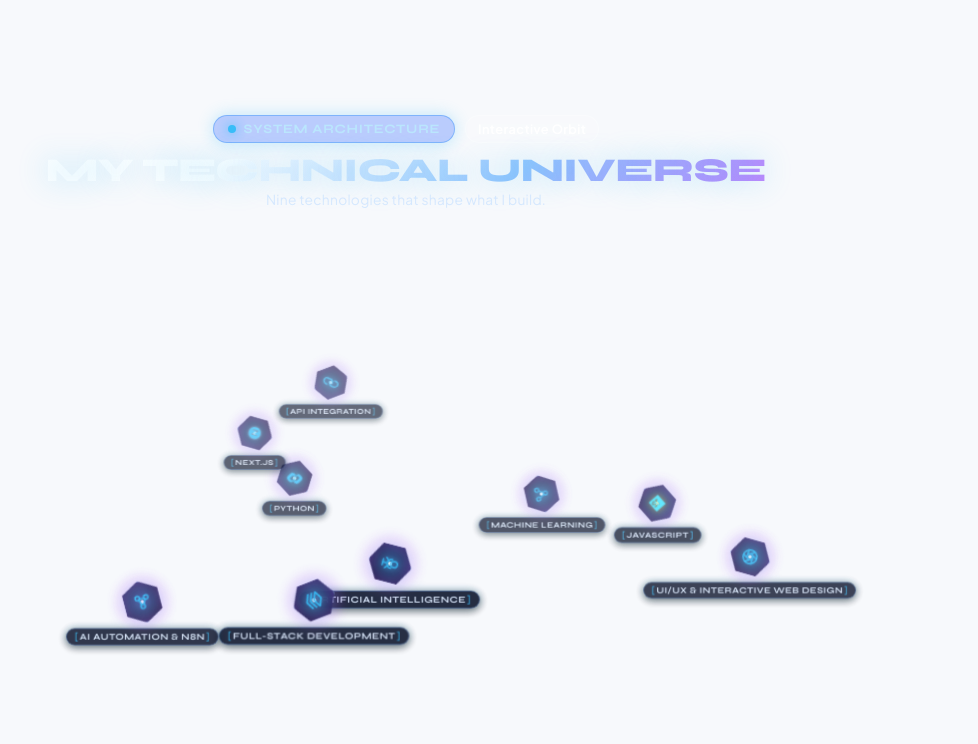
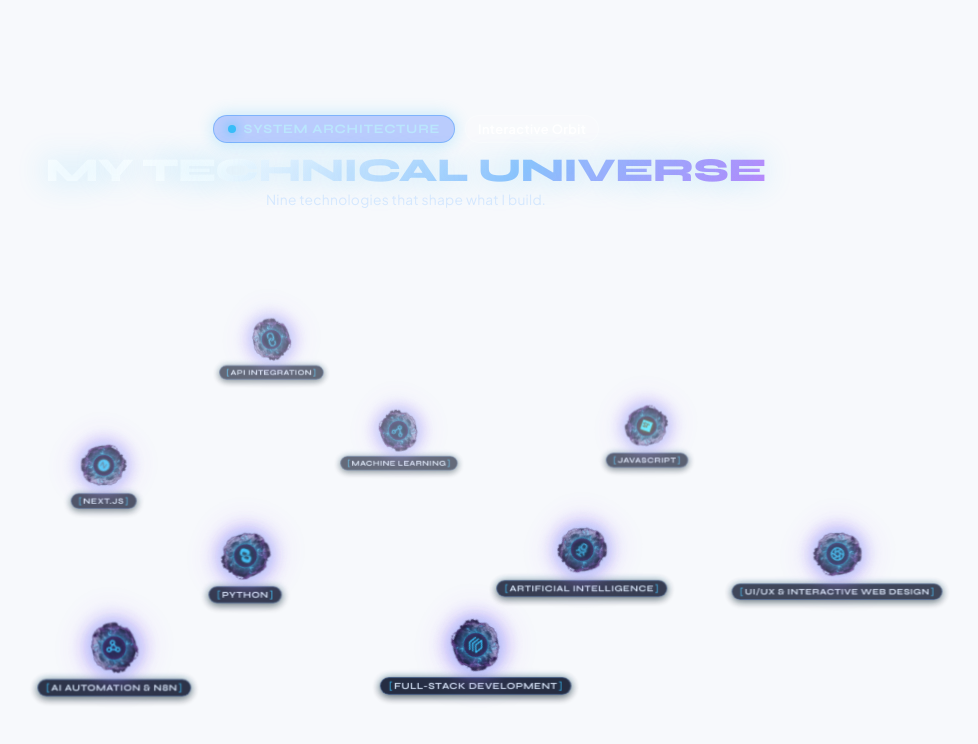
Before and after one commit to mallikarjunraopasupuleti44-ship-it/portfolio, a Next.js app: page / in a window 1280 px wide. Shown: the part 1515-2259 px from the top of the page, without its empty margins (234-1212 px from the left). Built offline with nearby package versions, Linux system fonts and the light colour scheme.

Commit message:
feat: render skills as slow-moving photorealistic asteroids with nano banana image

```diff
--- a/app/globals.css
+++ b/app/globals.css
@@ -1311,66 +1311,64 @@
         }
 
         .asteroid-mesh {
-            width: 44px;
-            height: 44px;
+            width: 54px;
+            height: 54px;
             position: relative;
             display: flex;
             align-items: center;
             justify-content: center;
-            transition: box-shadow 0.3s ease;
             will-change: transform;
         }
 
-        .asteroid-facet {
-            position: absolute;
-            inset: 0;
-            clip-path: polygon(50% 0%, 93% 25%, 93% 75%, 50% 100%, 7% 75%, 7% 25%);
-            background: linear-gradient(135deg, rgba(16, 32, 68, 0.94) 0%, rgba(6, 10, 26, 0.98) 100%);
-            border: 1.2px solid rgba(147, 197, 253, 0.65);
-            box-shadow:
-                0 0 20px rgba(56, 189, 248, 0.5),
-                0 0 35px rgba(168, 85, 247, 0.3),
-                inset 0 0 12px rgba(168, 85, 247, 0.35);
-            backdrop-filter: blur(8px);
-            -webkit-backdrop-filter: blur(8px);
-            transition: box-shadow 0.3s, border-color 0.3s;
+        .asteroid-rock-img {
+            width: 100%;
+            height: 100%;
+            object-fit: contain;
+            pointer-events: none;
+            filter: drop-shadow(0 0 10px rgba(56, 189, 248, 0.45)) drop-shadow(0 0 20px rgba(168, 85, 247, 0.3));
+            transition: filter 0.3s ease, transform 0.3s ease;
         }
 
         .asteroid-glow-ring {
             position: absolute;
             inset: -8px;
             border-radius: 50%;
-            background: radial-gradient(circle, rgba(56, 189, 248, 0.5) 0%, rgba(168, 85, 247, 0.3) 50%, transparent 72%);
+            background: radial-gradient(circle, rgba(56, 189, 248, 0.45) 0%, rgba(168, 85, 247, 0.25) 50%, transparent 72%);
             filter: blur(5px);
             pointer-events: none;
-            opacity: 0.85;
+            opacity: 0.8;
             transition: opacity 0.3s, transform 0.3s;
-            animation: starHaloTwinkle 4s ease-in-out infinite alternate;
+            animation: starHaloTwinkle 5s ease-in-out infinite alternate;
         }
 
         @keyframes starHaloTwinkle {
-            0% { transform: scale(0.95); opacity: 0.7; }
+            0% { transform: scale(0.95); opacity: 0.65; }
             100% { transform: scale(1.1); opacity: 0.95; }
         }
 
-        .asteroid-core-light {
+        .asteroid-energy-core {
             position: absolute;
-            width: 4px;
-            height: 4px;
+            width: 26px;
+            height: 26px;
             border-radius: 50%;
-            background: #ffffff;
-            box-shadow: 0 0 8px #38bdf8, 0 0 14px #a855f7;
-            pointer-events: none;
+            background: radial-gradient(circle, rgba(14, 28, 64, 0.88) 0%, rgba(6, 10, 26, 0.94) 100%);
+            border: 1.2px solid rgba(56, 189, 248, 0.65);
+            box-shadow: 0 0 10px rgba(56, 189, 248, 0.6), inset 0 0 6px rgba(168, 85, 247, 0.5);
+            display: flex;
+            align-items: center;
+            justify-content: center;
+            z-index: 3;
+            transition: all 0.3s ease;
         }
 
         .asteroid-icon-wrap {
             position: relative;
-            z-index: 2;
+            z-index: 4;
             display: flex;
             align-items: center;
             justify-content: center;
             color: #38bdf8;
-            filter: drop-shadow(0 0 4px rgba(56, 189, 248, 0.6));
+            filter: drop-shadow(0 0 4px rgba(56, 189, 248, 0.7));
             transition: color 0.3s ease, filter 0.3s ease;
         }
 
@@ -1480,15 +1478,20 @@
         .skill-asteroid:hover .asteroid-glow-ring,
         .skill-asteroid.active .asteroid-glow-ring {
             opacity: 1;
-            transform: scale(1.15);
-        }
-
-        .skill-asteroid:hover .asteroid-facet,
-        .skill-asteroid.active .asteroid-facet {
-            border-color: rgba(56, 189, 248, 0.95);
-            box-shadow:
-                0 0 25px rgba(56, 189, 248, 0.85),
-                inset 0 0 16px rgba(168, 85, 247, 0.5);
+            transform: scale(1.2);
+        }
+
+        .skill-asteroid:hover .asteroid-rock-img,
+        .skill-asteroid.active .asteroid-rock-img {
+            filter: drop-shadow(0 0 16px rgba(56, 189, 248, 0.9)) drop-shadow(0 0 28px rgba(168, 85, 247, 0.75)) brightness(1.2);
+            transform: scale(1.08);
+        }
+
+        .skill-asteroid:hover .asteroid-energy-core,
+        .skill-asteroid.active .asteroid-energy-core {
+            border-color: rgba(56, 189, 248, 1);
+            box-shadow: 0 0 16px rgba(56, 189, 248, 0.95), inset 0 0 8px rgba(168, 85, 247, 0.8);
+            transform: scale(1.08);
         }
 
         .skill-asteroid:hover .asteroid-icon-wrap,
--- a/app/page.tsx
+++ b/app/page.tsx
@@ -513,14 +513,14 @@
 
         const asteroidEls = Array.from(document.querySelectorAll('.skill-asteroid')) as HTMLElement[];
 
-        // Speeds matching spec:
-        // INNER: 22s revolution = 2*PI / 22 = 0.2855 rad/s
-        // MIDDLE: 32s revolution = 2*PI / 32 = 0.1963 rad/s
-        // OUTER: 45s revolution = 2*PI / 45 = 0.1396 rad/s
+        // Speeds: Graceful, slightly slow cosmic drift
+        // INNER: ~78s revolution = 0.080 rad/s
+        // MIDDLE: ~120s revolution = 0.052 rad/s
+        // OUTER: ~180s revolution = 0.035 rad/s
         const orbitConfig = {
-            inner:  { rx: 145, ry: 54,  speed: 0.2855, baseAngle: 0 },
-            middle: { rx: 250, ry: 94,  speed: 0.1963, baseAngle: Math.PI / 4 },
-            outer:  { rx: 360, ry: 136, speed: 0.1396, baseAngle: Math.PI / 2 }
+            inner:  { rx: 195, ry: 85,  speed: 0.080, baseAngle: 0 },
+            middle: { rx: 320, ry: 135, speed: 0.052, baseAngle: Math.PI / 3 },
+            outer:  { rx: 440, ry: 185, speed: 0.035, baseAngle: (2 * Math.PI) / 3 }
         };
 
         const orbitCounts: Record<string, number> = { inner: 0, middle: 0, outer: 0 };
@@ -531,8 +531,8 @@
             const index = orbitCounts[orbitType]++;
             const angle = cfg.baseAngle + (index * (Math.PI * 2 / 3));
 
-            // Self-rotation speed: 20s to 35s per full 360deg
-            const rotDuration = 20 + (i % 4) * 4;
+            // Self-rotation speed: slow 60s to 105s tumbling per full 360deg
+            const rotDuration = 60 + (i % 4) * 15;
             const rotDir = (i % 2 === 0) ? 1 : -1;
             const meshRotSpeed = (360 / rotDuration) * rotDir;
 
@@ -1006,15 +1006,16 @@
                 <div class="universe-pic-frame" id="universePicFrame">
                     <!-- Orbit Stage (3D Coordinate Space centered at 0,0) -->
                     <div class="orbit-stage" id="orbitStage">
-                        <!-- 9 Skill Stars Floating in the Universe -->
+                        <!-- 9 Skill Asteroids Floating in the Universe -->
                         <!-- 1. Artificial Intelligence (Inner Orbit) -->
                         <div class="skill-asteroid" data-skill="ai" data-orbit="inner" role="button" tabindex="0" aria-label="Artificial Intelligence">
                             <div class="asteroid-mesh">
-                                <div class="asteroid-facet"></div>
+                                <img src="/asteroid.png" alt="Asteroid" class="asteroid-rock-img" />
                                 <div class="asteroid-glow-ring"></div>
-                                <div class="asteroid-core-light"></div>
+                                <div class="asteroid-energy-core">
                                     <div class="asteroid-icon-wrap icon-neural-pulse">
-                                    <svg viewBox="0 0 24 24" fill="none" stroke="currentColor" stroke-width="2" stroke-linecap="round" stroke-linejoin="round" width="18" height="18"><path d="M12 2a4 4 0 0 1 4 4v1a4 4 0 0 1-4 4 4 4 0 0 1-4-4V6a4 4 0 0 1 4-4z"/><path d="M18 10a6 6 0 0 1-12 0"/><line x1="12" y1="18" x2="12" y2="22"/><line x1="8" y1="22" x2="16" y2="22"/><path d="M9 14l-4 4"/><path d="M15 14l4 4"/></svg>
+                                        <svg viewBox="0 0 24 24" fill="none" stroke="currentColor" stroke-width="2" stroke-linecap="round" stroke-linejoin="round" width="16" height="16"><path d="M12 2a4 4 0 0 1 4 4v1a4 4 0 0 1-4 4 4 4 0 0 1-4-4V6a4 4 0 0 1 4-4z"/><path d="M18 10a6 6 0 0 1-12 0"/><line x1="12" y1="18" x2="12" y2="22"/><line x1="8" y1="22" x2="16" y2="22"/><path d="M9 14l-4 4"/><path d="M15 14l4 4"/></svg>
+                                    </div>
                                 </div>
                             </div>
                             <div class="asteroid-label font-heading"><span class="label-bracket">[</span><span>Artificial Intelligence</span><span class="label-bracket">]</span></div>
@@ -1028,11 +1029,12 @@
                         <!-- 2. Python (Inner Orbit) -->
                         <div class="skill-asteroid" data-skill="python" data-orbit="inner" role="button" tabindex="0" aria-label="Python">
                             <div class="asteroid-mesh">
-                                <div class="asteroid-facet"></div>
+                                <img src="/asteroid.png" alt="Asteroid" class="asteroid-rock-img" />
                                 <div class="asteroid-glow-ring"></div>
-                                <div class="asteroid-core-light"></div>
+                                <div class="asteroid-energy-core">
                                     <div class="asteroid-icon-wrap icon-glow-pulse">
-                                    <svg viewBox="0 0 24 24" fill="currentColor" width="18" height="18"><path d="M12 2c2.76 0 5 2.24 5 5v2h-4V8a1 1 0 0 0-1-1H7a1 1 0 0 0-1 1v3a1 1 0 0 0 1 1h5v2H7a5 5 0 0 1-5-5V7a5 5 0 0 1 5-5h5zm0 20c-2.76 0-5-2.24-5-5v-2h4v1a1 1 0 0 0 1 1h5a1 1 0 0 0 1-1v-3a1 1 0 0 0-1-1h-5v-2h5a5 5 0 0 1 5 5v2a5 5 0 0 1-5 5h-5z"/></svg>
+                                        <svg viewBox="0 0 24 24" fill="currentColor" width="16" height="16"><path d="M12 2c2.76 0 5 2.24 5 5v2h-4V8a1 1 0 0 0-1-1H7a1 1 0 0 0-1 1v3a1 1 0 0 0 1 1h5v2H7a5 5 0 0 1-5-5V7a5 5 0 0 1 5-5h5zm0 20c-2.76 0-5-2.24-5-5v-2h4v1a1 1 0 0 0 1 1h5a1 1 0 0 0 1-1v-3a1 1 0 0 0-1-1h-5v-2h5a5 5 0 0 1 5 5v2a5 5 0 0 1-5 5h-5z"/></svg>
+                                    </div>
                                 </div>
                             </div>
                             <div class="asteroid-label font-heading"><span class="label-bracket">[</span><span>Python</span><span class="label-bracket">]</span></div>
@@ -1046,11 +1048,12 @@
                         <!-- 3. Machine Learning (Inner Orbit) -->
                         <div class="skill-asteroid" data-skill="ml" data-orbit="inner" role="button" tabindex="0" aria-label="Machine Learning">
                             <div class="asteroid-mesh">
-                                <div class="asteroid-facet"></div>
+                                <img src="/asteroid.png" alt="Asteroid" class="asteroid-rock-img" />
                                 <div class="asteroid-glow-ring"></div>
-                                <div class="asteroid-core-light"></div>
+                                <div class="asteroid-energy-core">
                                     <div class="asteroid-icon-wrap icon-network-pulse">
-                                    <svg viewBox="0 0 24 24" fill="none" stroke="currentColor" stroke-width="2" stroke-linecap="round" stroke-linejoin="round" width="18" height="18"><circle cx="18" cy="5" r="3"/><circle cx="6" cy="12" r="3"/><circle cx="18" cy="19" r="3"/><line x1="8.59" y1="13.51" x2="15.42" y2="17.49"/><line x1="15.41" y1="6.51" x2="8.59" y2="10.49"/></svg>
+                                        <svg viewBox="0 0 24 24" fill="none" stroke="currentColor" stroke-width="2" stroke-linecap="round" stroke-linejoin="round" width="16" height="16"><circle cx="18" cy="5" r="3"/><circle cx="6" cy="12" r="3"/><circle cx="18" cy="19" r="3"/><line x1="8.59" y1="13.51" x2="15.42" y2="17.49"/><line x1="15.41" y1="6.51" x2="8.59" y2="10.49"/></svg>
+                                    </div>
                                 </div>
                             </div>
                             <div class="asteroid-label font-heading"><span class="label-bracket">[</span><span>Machine Learning</span><span class="label-bracket">]</span></div>
@@ -1064,11 +1067,12 @@
                         <!-- 4. Full-Stack Development (Middle Orbit) -->
                         <div class="skill-asteroid" data-skill="fullstack" data-orbit="middle" role="button" tabindex="0" aria-label="Full-Stack Development">
                             <div class="asteroid-mesh">
-                                <div class="asteroid-facet"></div>
+                                <img src="/asteroid.png" alt="Asteroid" class="asteroid-rock-img" />
                                 <div class="asteroid-glow-ring"></div>
-                                <div class="asteroid-core-light"></div>
+                                <div class="asteroid-energy-core">
                                     <div class="asteroid-icon-wrap icon-layers-glow">
-                                    <svg viewBox="0 0 24 24" fill="none" stroke="currentColor" stroke-width="2" stroke-linecap="round" stroke-linejoin="round" width="18" height="18"><polygon points="12 2 2 7 12 12 22 7 12 2"/><polyline points="2 17 12 22 22 17"/><polyline points="2 12 12 17 22 12"/></svg>
+                                        <svg viewBox="0 0 24 24" fill="none" stroke="currentColor" stroke-width="2" stroke-linecap="round" stroke-linejoin="round" width="16" height="16"><polygon points="12 2 2 7 12 12 22 7 12 2"/><polyline points="2 17 12 22 22 17"/><polyline points="2 12 12 17 22 12"/></svg>
+                                    </div>
                                 </div>
                             </div>
                             <div class="asteroid-label font-heading"><span class="label-bracket">[</span><span>Full-Stack Development</span><span class="label-bracket">]</span></div>
@@ -1082,11 +1086,12 @@
                         <!-- 5. Next.js (Middle Orbit) -->
                         <div class="skill-asteroid" data-skill="nextjs" data-orbit="middle" role="button" tabindex="0" aria-label="Next.js">
                             <div class="asteroid-mesh">
-                                <div class="asteroid-facet"></div>
+                                <img src="/asteroid.png" alt="Asteroid" class="asteroid-rock-img" />
                                 <div class="asteroid-glow-ring"></div>
-                                <div class="asteroid-core-light"></div>
+                                <div class="asteroid-energy-core">
                                     <div class="asteroid-icon-wrap icon-edge-highlight">
-                                    <svg viewBox="0 0 24 24" fill="currentColor" width="18" height="18"><path d="M12 2a10 10 0 1 0 10 10A10 10 0 0 0 12 2zm3.3 14.6l-5.6-7.3v7.3H8.2V7.4h1.6l5.7 7.4V7.4h1.5v9.2z"/></svg>
+                                        <svg viewBox="0 0 24 24" fill="currentColor" width="16" height="16"><path d="M12 2a10 10 0 1 0 10 10A10 10 0 0 0 12 2zm3.3 14.6l-5.6-7.3v7.3H8.2V7.4h1.6l5.7 7.4V7.4h1.5v9.2z"/></svg>
+                                    </div>
                                 </div>
                             </div>
                             <div class="asteroid-label font-heading"><span class="label-bracket">[</span><span>Next.js</span><span class="label-bracket">]</span></div>
@@ -1100,11 +1105,12 @@
                         <!-- 6. JavaScript (Middle Orbit) -->
                         <div class="skill-asteroid" data-skill="javascript" data-orbit="middle" role="button" tabindex="0" aria-label="JavaScript">
                             <div class="asteroid-mesh">
-                                <div class="asteroid-facet"></div>
+                                <img src="/asteroid.png" alt="Asteroid" class="asteroid-rock-img" />
                                 <div class="asteroid-glow-ring"></div>
-                                <div class="asteroid-core-light"></div>
+                                <div class="asteroid-energy-core">
                                     <div class="asteroid-icon-wrap icon-brightness-pulse">
-                                    <svg viewBox="0 0 24 24" fill="currentColor" width="18" height="18"><path d="M3 3h18v18H3V3zm13.6 14.5c1.4 0 2.4-.8 2.4-2.1v-.1c0-1.3-.8-1.9-2.2-2.5l-.8-.3c-.7-.3-1.1-.6-1.1-1.1v-.1c0-.5.4-.9 1.1-.9.7 0 1.1.3 1.5.8l1.4-1c-.7-.9-1.6-1.4-2.9-1.4-1.7 0-2.8 1-2.8 2.4v.1c0 1.3.8 1.9 2.1 2.5l.8.3c.8.4 1.2.7 1.2 1.2v.1c0 .6-.5 1-1.3 1-.9 0-1.4-.4-1.8-1.1l-1.5 1c.7 1.2 1.8 1.8 3.3 1.8zm-6.2-.2c.8 0 1.4-.2 1.8-.7V9h-1.8v5.5c0 .6-.3.9-.8.9-.4 0-.7-.2-.9-.5l-1.3 1c.5 1 1.6 1.7 3 1.7z"/></svg>
+                                        <svg viewBox="0 0 24 24" fill="currentColor" width="16" height="16"><path d="M3 3h18v18H3V3zm13.6 14.5c1.4 0 2.4-.8 2.4-2.1v-.1c0-1.3-.8-1.9-2.2-2.5l-.8-.3c-.7-.3-1.1-.6-1.1-1.1v-.1c0-.5.4-.9 1.1-.9.7 0 1.1.3 1.5.8l1.4-1c-.7-.9-1.6-1.4-2.9-1.4-1.7 0-2.8 1-2.8 2.4v.1c0 1.3.8 1.9 2.1 2.5l.8.3c.8.4 1.2.7 1.2 1.2v.1c0 .6-.5 1-1.3 1-.9 0-1.4-.4-1.8-1.1l-1.5 1c.7 1.2 1.8 1.8 3.3 1.8zm-6.2-.2c.8 0 1.4-.2 1.8-.7V9h-1.8v5.5c0 .6-.3.9-.8.9-.4 0-.7-.2-.9-.5l-1.3 1c.5 1 1.6 1.7 3 1.7z"/></svg>
+                                    </div>
                                 </div>
                             </div>
                             <div class="asteroid-label font-heading"><span class="label-bracket">[</span><span>JavaScript</span><span class="label-bracket">]</span></div>
@@ -1118,11 +1124,12 @@
                         <!-- 7. AI Automation & n8n (Outer Orbit) -->
                         <div class="skill-asteroid" data-skill="automation" data-orbit="outer" role="button" tabindex="0" aria-label="AI Automation & n8n">
                             <div class="asteroid-mesh">
-                                <div class="asteroid-facet"></div>
+                                <img src="/asteroid.png" alt="Asteroid" class="asteroid-rock-img" />
                                 <div class="asteroid-glow-ring"></div>
-                                <div class="asteroid-core-light"></div>
+                                <div class="asteroid-energy-core">
                                     <div class="asteroid-icon-wrap icon-workflow-pulse">
-                                    <svg viewBox="0 0 24 24" fill="none" stroke="currentColor" stroke-width="2" stroke-linecap="round" stroke-linejoin="round" width="18" height="18"><circle cx="6" cy="6" r="3"/><circle cx="18" cy="6" r="3"/><circle cx="12" cy="18" r="3"/><line x1="8.6" y1="7.4" x2="15.4" y2="7.4"/><path d="M7.7 8.5L10.3 15.5"/><path d="M16.3 8.5L13.7 15.5"/></svg>
+                                        <svg viewBox="0 0 24 24" fill="none" stroke="currentColor" stroke-width="2" stroke-linecap="round" stroke-linejoin="round" width="16" height="16"><circle cx="6" cy="6" r="3"/><circle cx="18" cy="6" r="3"/><circle cx="12" cy="18" r="3"/><line x1="8.6" y1="7.4" x2="15.4" y2="7.4"/><path d="M7.7 8.5L10.3 15.5"/><path d="M16.3 8.5L13.7 15.5"/></svg>
+                                    </div>
                                 </div>
                             </div>
                             <div class="asteroid-label font-heading"><span class="label-bracket">[</span><span>AI Automation &amp; n8n</span><span class="label-bracket">]</span></div>
@@ -1136,11 +1143,12 @@
                         <!-- 8. API Integration (Outer Orbit) -->
                         <div class="skill-asteroid" data-skill="api" data-orbit="outer" role="button" tabindex="0" aria-label="API Integration">
                             <div class="asteroid-mesh">
-                                <div class="asteroid-facet"></div>
+                                <img src="/asteroid.png" alt="Asteroid" class="asteroid-rock-img" />
                                 <div class="asteroid-glow-ring"></div>
-                                <div class="asteroid-core-light"></div>
+                                <div class="asteroid-energy-core">
                                     <div class="asteroid-icon-wrap icon-connection-pulse">
-                                    <svg viewBox="0 0 24 24" fill="none" stroke="currentColor" stroke-width="2" stroke-linecap="round" stroke-linejoin="round" width="18" height="18"><path d="M10 13a5 5 0 0 0 7.54.54l3-3a5 5 0 0 0-7.07-7.07l-1.72 1.71"/><path d="M14 11a5 5 0 0 0-7.54-.54l-3 3a5 5 0 0 0 7.07 7.07l1.71-1.71"/></svg>
+                                        <svg viewBox="0 0 24 24" fill="none" stroke="currentColor" stroke-width="2" stroke-linecap="round" stroke-linejoin="round" width="16" height="16"><path d="M10 13a5 5 0 0 0 7.54.54l3-3a5 5 0 0 0-7.07-7.07l-1.72 1.71"/><path d="M14 11a5 5 0 0 0-7.54-.54l-3 3a5 5 0 0 0 7.07 7.07l1.71-1.71"/></svg>
+                                    </div>
                                 </div>
                             </div>
                             <div class="asteroid-label font-heading"><span class="label-bracket">[</span><span>API Integration</span><span class="label-bracket">]</span></div>
@@ -1154,11 +1162,12 @@
                         <!-- 9. UI/UX & Interactive Web Design (Outer Orbit) -->
                         <div class="skill-asteroid" data-skill="uiux" data-orbit="outer" role="button" tabindex="0" aria-label="UI/UX & Interactive Web Design">
                             <div class="asteroid-mesh">
-                                <div class="asteroid-facet"></div>
+                                <img src="/asteroid.png" alt="Asteroid" class="asteroid-rock-img" />
                                 <div class="asteroid-glow-ring"></div>
-                                <div class="asteroid-core-light"></div>
+                                <div class="asteroid-energy-core">
                                     <div class="asteroid-icon-wrap icon-interface-glow">
-                                    <svg viewBox="0 0 24 24" fill="none" stroke="currentColor" stroke-width="2" stroke-linecap="round" stroke-linejoin="round" width="18" height="18"><circle cx="12" cy="12" r="10"/><path d="M14.31 8l5.74 9.94M9.69 8h11.48M7.38 12l5.74-9.94M9.69 16L3.95 6.06M14.31 16H2.83M16.62 12l-5.74 9.94"/></svg>
+                                        <svg viewBox="0 0 24 24" fill="none" stroke="currentColor" stroke-width="2" stroke-linecap="round" stroke-linejoin="round" width="16" height="16"><circle cx="12" cy="12" r="10"/><path d="M14.31 8l5.74 9.94M9.69 8h11.48M7.38 12l5.74-9.94M9.69 16L3.95 6.06M14.31 16H2.83M16.62 12l-5.74 9.94"/></svg>
+                                    </div>
                                 </div>
                             </div>
                             <div class="asteroid-label font-heading"><span class="label-bracket">[</span><span>UI/UX &amp; Interactive Web Design</span><span class="label-bracket">]</span></div>
```
Also changed, not shown: public/asteroid.png (added). Lines whose indentation alone changed are shown as unchanged.
